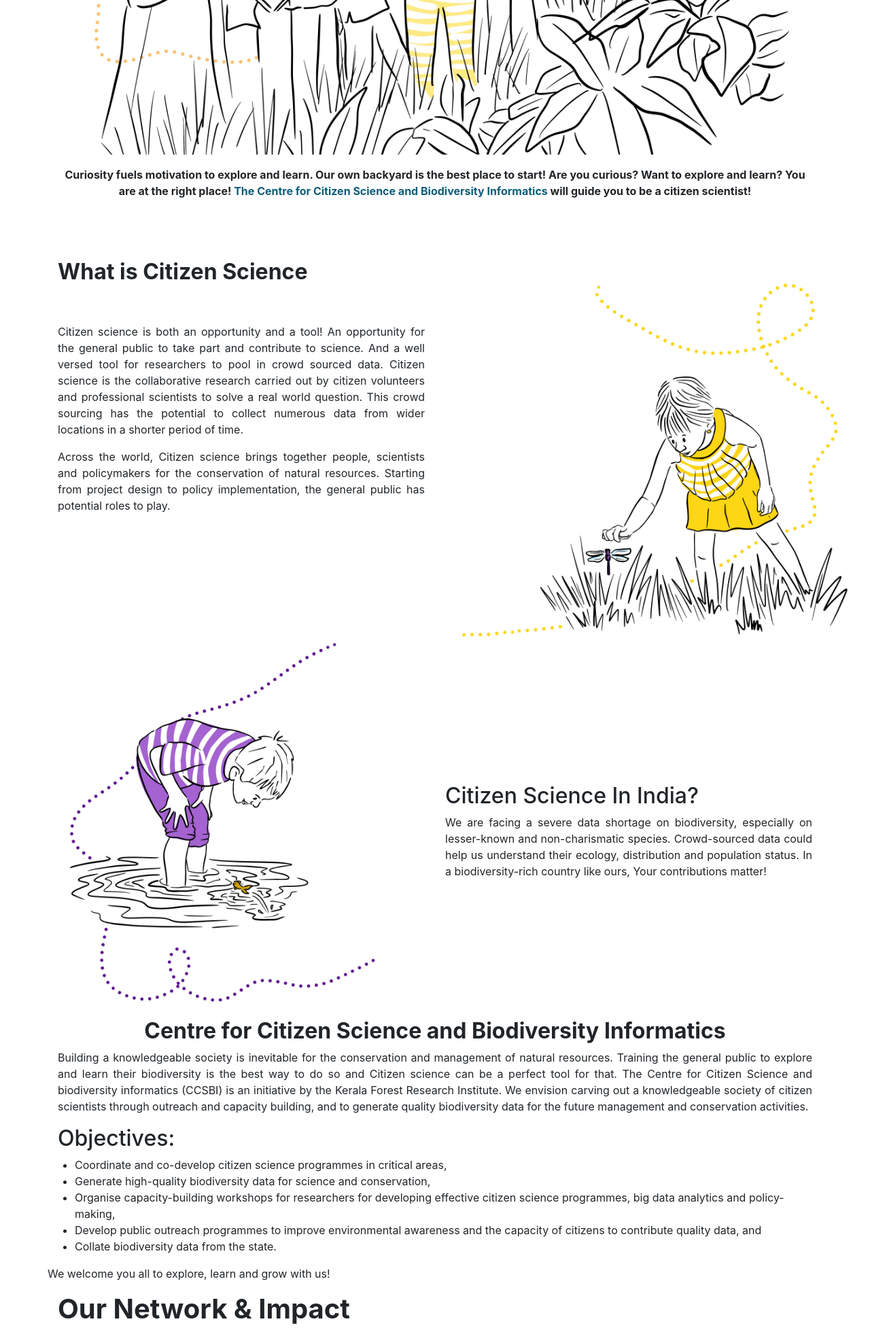
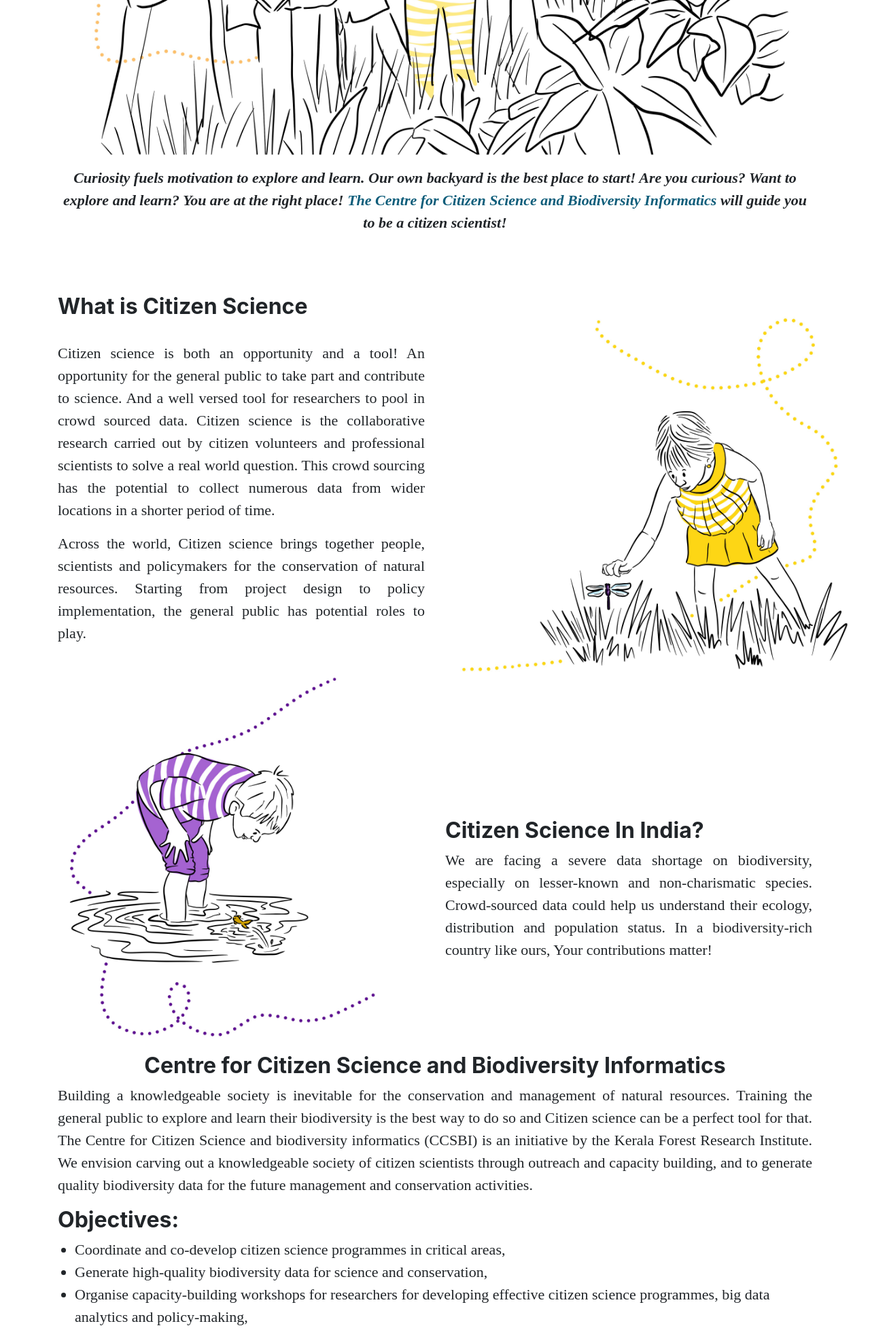
Before and after one commit to dinto/CCSBI, a Django app: page / in a window 1280 px wide; the page is wider, and only the part inside the window is pictured. Shown: the part 735-2689 px from the top of that part at 68% size. Run offline with Django 4.2, Linux system fonts and the light colour scheme.

Commit message:
rearrage the work

```diff
--- a/CcsbiProject/templates/index.html
+++ b/CcsbiProject/templates/index.html
@@ -159,9 +159,9 @@
 
 
     <img src="{% static '/images/Home1.jpeg' %}" width="100%"   alt="...">
-    <p class="text-center"><b>Curiosity fuels motivation to explore and learn. Our own backyard is the best place to start! Are you curious? Want to explore and learn?
+    <p class="text-center" style=" font-family: Merriweather;font-size: 22px;"><b><i>Curiosity fuels motivation to explore and learn. Our own backyard is the best place to start! Are you curious? Want to explore and learn?
 
-        You are at the right place!<span style="color: #0E5D7A;" > The Centre for Citizen Science and Biodiversity Informatics</span> will guide you to be a citizen scientist! </b></p>
+        You are at the right place!<span style="color: #0E5D7A;" > The Centre for Citizen Science and Biodiversity Informatics</span> will guide you to be a citizen scientist! </b ></i></p>
     <br/>
     <br/>
 
@@ -170,14 +170,14 @@
 
         <div class="col-md-6" >
             <br/>
-            <h2><b>What is Citizen Science</b></h2>
+            <h2 ><b>What is Citizen Science</b></h2>
+
 
 
             <br/>
-            <br/>
-            <p class="text-justify">Citizen science is both an opportunity and a tool! An opportunity for the general public to take part and contribute to science. And a well versed tool for researchers to pool in crowd sourced data. Citizen science is the collaborative research carried out by citizen volunteers and professional scientists to solve a real world question. This crowd sourcing has the potential to collect numerous data from wider locations in a shorter period of time.
+            <p class="text-justify" style=" font-family: Merriweather;font-size: 22px;">Citizen science is both an opportunity and a tool! An opportunity for the general public to take part and contribute to science. And a well versed tool for researchers to pool in crowd sourced data. Citizen science is the collaborative research carried out by citizen volunteers and professional scientists to solve a real world question. This crowd sourcing has the potential to collect numerous data from wider locations in a shorter period of time.
             </p>
-            <p class="text-justify">Across the world, Citizen science brings together people, scientists and policymakers for the conservation of natural resources. Starting from project design to policy implementation, the general public has potential roles to play.
+            <p class="text-justify" style=" font-family: Merriweather;font-size: 22px;">Across the world, Citizen science brings together people, scientists and policymakers for the conservation of natural resources. Starting from project design to policy implementation, the general public has potential roles to play.
             </p>
         </div>
         <div class="col-md-5" >
@@ -198,18 +198,18 @@
             <br/>
             <br/>
             <br/>
-            <h2><b></b>Citizen Science In India? </b></h2>
-            <p class="text-justify">We are facing a severe data shortage on biodiversity, especially on lesser-known and non-charismatic species. Crowd-sourced data could help us understand their ecology, distribution and population status. In a biodiversity-rich country like ours, Your contributions matter!</p>
+            <h2 ><b>Citizen Science In India? </b></h2>
+            <p class="text-justify" style=" font-family: Merriweather;font-size: 22px;">We are facing a severe data shortage on biodiversity, especially on lesser-known and non-charismatic species. Crowd-sourced data could help us understand their ecology, distribution and population status. In a biodiversity-rich country like ours, Your contributions matter!</p>
 
         </div>
     </div>
     <h2 style="text-align: center;"><b>Centre for Citizen Science and Biodiversity Informatics</b></h2>
-    <p class="text-justify">
+    <p class="text-justify" style=" font-family: Merriweather;font-size: 22px;">
         Building a knowledgeable society is inevitable for the conservation and management of natural resources. Training the general public to explore and learn their biodiversity is the best way to do so and Citizen science can be a perfect tool for that. The Centre for Citizen Science and biodiversity informatics (CCSBI) is an initiative by the Kerala Forest Research Institute. We envision carving out a knowledgeable society of citizen scientists through outreach and capacity building, and to generate quality biodiversity data for the future management and conservation activities.
     </p>
 
     <div>
-        <h2>Objectives: </h2>
+        <h2 ><b>Objectives: </b></h2>
 
         <div class="row">
 
@@ -220,7 +220,7 @@
 
 
 
-        <ul >
+        <ul style=" font-family: Merriweather;font-size: 22px;">
             <li>
                 Coordinate and co-develop citizen science programmes in critical areas,
             </li>
@@ -238,11 +238,12 @@
             </li>
         </ul>
     </div>
-    <p>We welcome you all to explore, learn and grow with us!</p>
+    <br>
+    <p style=" font-family: Merriweather;font-size: 22px; text-align: center; color: #808080; font-weight: bold;" >We welcome you all to explore, learn and grow with us!</p>
 </div>
 
     </div>
-    <h1><b>Our Network & Impact</b></h1>
+    <h2 style="text-align: center;"><b>Our Network & Impact</b></h2>
     <br>
     <div class="row">
         <div class="col" style="width:100%">
@@ -318,12 +319,12 @@
 
             <br/>
             <br/>
-            <p class="text-justify">
+            <p class="text-justify" style=" font-family: Merriweather;font-size: 22px;">
                 Becoming a citizen scientist is quite simple; create an account on a CitSci platform like <a href="https://www.inaturalist.org">iNaturalist</a>, explore your backyard, click photos of the biodiversity around you and upload your observations. Welcome to the community!
 
 
             </p>
-            <p class="text-justify">
+            <p class="text-justify" style=" font-family: Merriweather;font-size: 22px;">
                 Want to do more? We will help you take part in prestigious CitSci projects across the country or to create your own citsci projects. Check out the Projects and Resources page for more information.
             </p>
         </div>
```
